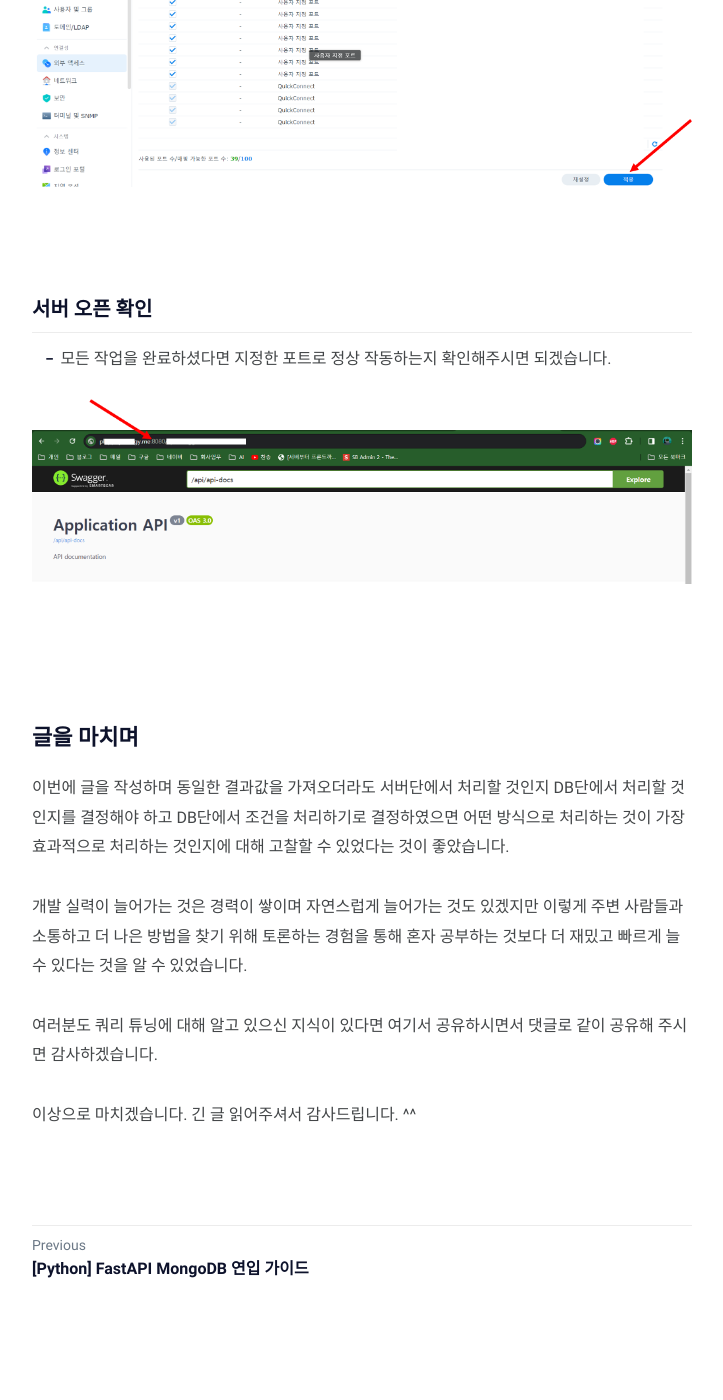
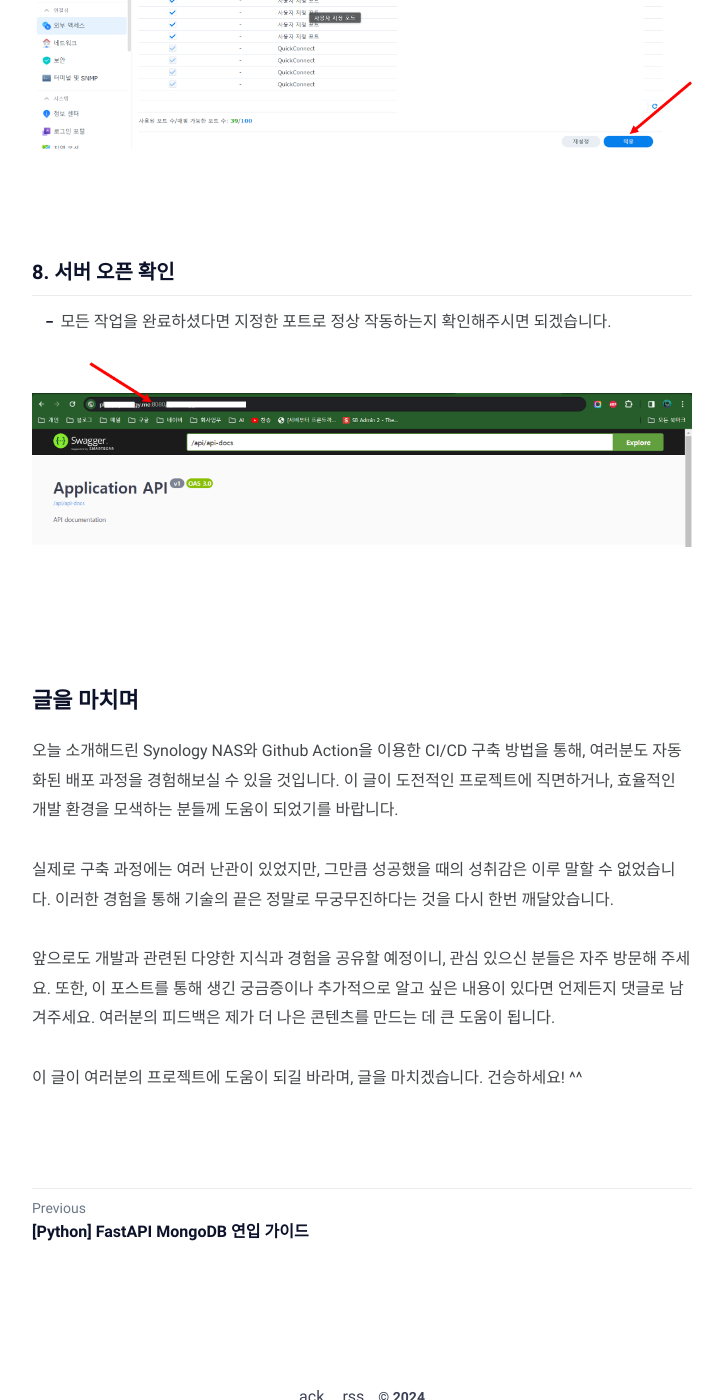
Before and after one commit to jd6186/jd6186.github.io, a Jekyll site: the page built from _posts/DevOps/NAS/2024-03-17-NAS_CI_CD.md, in a window 1280 px wide and 1400 px high, scrolled down 8188 px. Shown: the whole window, without its empty margins (278-1001 px from the left). Built offline with Jekyll 4.4.1, drawn with Linux system fonts in a browser that asks for light colours; comment, search, counter and statistics services are not loaded; part of the change alters nothing that is shown; some of the changed text lies outside the part shown.

Commit message:
[Source Update] 목차 및 마무리 글 정리

````diff
--- a/_posts/DevOps/NAS/2024-03-17-NAS_CI_CD.md
+++ b/_posts/DevOps/NAS/2024-03-17-NAS_CI_CD.md
@@ -22,7 +22,7 @@ tags: [DevOps, NAS, Synology, CI/CD, Github, Action]
 
 
 ## 본문
-### NAS 내 Docker 설치
+### 1. NAS 내 Docker 설치
 * 다양한 인터넷 예시가 존재하니 확인하시고 먼저 Docker부터 NAS에 설치해주시면 됩니다.<br/>
 예시) [Synology NAS에 Docker 설치하는 방법](https://www.lainyzine.com/ko/article/how-to-install-and-use-docker-on-your-synology-nas/)
 
@@ -34,7 +34,7 @@ tags: [DevOps, NAS, Synology, CI/CD, Github, Action]
     ![DockerVersion.png](../../../assets/img/DevOps/NAS/2024-03-17-NAS_CI_CD/DockerVersion.png)
 <br/><br/><br/>
 
-### NAS 내 Key발급
+### 2. NAS 내 Key발급
 1. 계정의 root 디렉토리에 .ssh 폴더 내 Key 파일 생성<br/>
     ```bash
     ssh-keygen
@@ -43,12 +43,12 @@ tags: [DevOps, NAS, Synology, CI/CD, Github, Action]
     ![KeyFile.png](../../../assets/img/DevOps/NAS/2024-03-17-NAS_CI_CD/KeyFile.png)
 <br/><br/><br/>
 
-### Repository 내 Docker Action Script 작성
-#### Repository 내 .github/workflows 폴더 생성
+### 3. Repository 내 Docker Action Script 작성
+##### Repository 내 .github/workflows 폴더 생성
 * 디렉토리 경로<br/>
   ![YMLFile.png](../../../assets/img/DevOps/NAS/2024-03-17-NAS_CI_CD/YMLFile.png)
 
-#### 해당 폴더 내 .yml 파일 생성
+##### 해당 폴더 내 .yml 파일 생성
 * 어떤 branches가 변경될 때 해당 Action을 실행할 것인지, 어떤 환경변수를 사용할 것인지 등을 정의합니다.
 * 여기서 SSH 연결하는 부분을 집중해서 봐주세요. 저는 여러 시도 끝에 이 부분을 해결하는 데에 많은 시간을 소비했었습니다. ㅠㅠ
 * "Build and Deploy Docker Image" 이 부분은 본인의 환경에 맞게 수정해주시면 됩니다. 저는 혹시 모를 상황을 대비해 배포 시 마다 폴더 자체를 삭제하고 다시 생성하도록 설정했습니다.
@@ -93,13 +93,13 @@ tags: [DevOps, NAS, Synology, CI/CD, Github, Action]
               EOF
     ```
 
-#### 파일 배포 전 확인 사항
+##### 파일 배포 전 확인 사항
 1. SSH_USERNAME으로 등록된 유저에게 폴더 관리 및 docker 명령어 실행 권한이 있는지 확인이 필요합니다.
 2. GIT_PASSWORD는 Token으로 발급받아 사용해야 합니다.
 3. SSH_PRIVATE_KEY는 NAS에서 만든 Private Key를 사용해야 합니다.(위 코드에선 Public Key로는 인증이 불가합니다.)
 <br/><br/><br/>
 
-### Repository 내 Secret Key 입력
+### 4. Repository 내 Secret Key 입력
 * 위 YML 파일에서 중괄호에 담아 사용한 환경변수들(ex- ${{ secrets.GIT_USERNAME }})은 Repository 내 Action용 Secret Key를 등록하여 사용합니다.<br/>이를 통해 중요 KEY들이 외부로 노출되는 것을 막을 수 있습니다.
 * 등록 방법<br/>
   ![SecretKeyPath.png](../../../assets/img/DevOps/NAS/2024-03-17-NAS_CI_CD/SecretKeyPath.png)
@@ -107,7 +107,7 @@ tags: [DevOps, NAS, Synology, CI/CD, Github, Action]
   ![AddSecretKey.png](../../../assets/img/DevOps/NAS/2024-03-17-NAS_CI_CD/AddSecretKey.png)
 <br/><br/><br/>
 
-### Dockerfile 작성
+### 5. Dockerfile 작성
 * 본인 환경에 맞게 Dockerfile을 작성합니다. 이 때 Dockerfile용 폴더를 구분하실 거면 위 YML 파일에서 해당 폴더로 이동하는 부분을 수정해주셔야 합니다.
 * 아래는 Dockerfile 예시 코드입니다.<br/>
     ```bash
@@ -137,8 +137,8 @@ tags: [DevOps, NAS, Synology, CI/CD, Github, Action]
     ENTRYPOINT java -jar app.jar -Dspring.profiles.active=${SPRING_PROFILES_ACTIVE} -Dspring.datasource.password=${SPRING_DATASOURCE_PASSWORD} -Djwt.secret=${JWT_SECRET}
     ```
 
-### Dockerfile 배포 확인
-#### Github Console에서 Action 확인
+### 6. Dockerfile 배포 확인
+##### Github Console에서 Action 확인
 * Github Action으로 접근해 해당 Action이 정상적으로 동작하는지 확인합니다. 이 때 SSH 권한 관련해서 문제가 발생할 수 있으니 이 부분을 반드시 확인해야 합니다.
 * 각 권한 설정은 NAS마다 다르기 때문에 각자가 해결하셔야 하는 부분이라 이 부분은 생략하겠습니다. 다만 체크해보셔야 할 부분들을 조금 정리해보겠습니다.
   1. SSH 접속 유저에게 각종 명령어에 대한 권한이 있는지 확인<br/>
@@ -149,7 +149,7 @@ tags: [DevOps, NAS, Synology, CI/CD, Github, Action]
 * 최종적으로 아래처럼 성공이 돼야합니다.<br/>
   ![GithubActionConsole.png](../../../assets/img/DevOps/NAS/2024-03-17-NAS_CI_CD/GithubActionConsole.png)
 
-#### NAS에서 Docker 실행 확인
+##### NAS에서 Docker 실행 확인
 * 위에서 정상적으로 동작했다면 NAS에서 해당 Docker Container가 실행되는지 확인합니다.
 
 ```bash
@@ -159,7 +159,7 @@ docker ps
 
 ![DockerRunCheck.png](../../../assets/img/DevOps/NAS/2024-03-17-NAS_CI_CD/DockerRunCheck.png)
 
-### Port Open
+### 7. Port Open
 * 해당 서버의 포트를 열어주어야 외부에서 접속이 가능합니다.
 * 다음은 Synology NAS에서 포트를 열어주는 방법입니다.
 
@@ -172,18 +172,17 @@ docker ps
 ![CreateRouterRule4.png](../../../assets/img/DevOps/NAS/2024-03-17-NAS_CI_CD/CreateRouterRule4.png)
 <br/><br/><br/>
 
-### 서버 오픈 확인
+### 8. 서버 오픈 확인
 * 모든 작업을 완료하셨다면 지정한 포트로 정상 작동하는지 확인해주시면 되겠습니다.
 
 ![ServerCheck.png](../../../assets/img/DevOps/NAS/2024-03-17-NAS_CI_CD/ServerCheck.png)
 <br/><br/><br/><br/>
 
 ## 글을 마치며
-이번에 글을 작성하며 동일한 결과값을 가져오더라도 서버단에서 처리할 것인지 DB단에서 처리할 것인지를 결정해야 하고
-DB단에서 조건을 처리하기로 결정하였으면 어떤 방식으로 처리하는 것이 가장 효과적으로 처리하는 것인지에 대해 고찰할 수 있었다는 것이 좋았습니다.
+오늘 소개해드린 Synology NAS와 Github Action을 이용한 CI/CD 구축 방법을 통해, 여러분도 자동화된 배포 과정을 경험해보실 수 있을 것입니다. 이 글이 도전적인 프로젝트에 직면하거나, 효율적인 개발 환경을 모색하는 분들께 도움이 되었기를 바랍니다.
 
-개발 실력이 늘어가는 것은 경력이 쌓이며 자연스럽게 늘어가는 것도 있겠지만 이렇게 주변 사람들과 소통하고 더 나은 방법을 찾기 위해 토론하는 경험을 통해 혼자 공부하는 것보다 더 재밌고 빠르게 늘 수 있다는 것을 알 수 있었습니다.
+실제로 구축 과정에는 여러 난관이 있었지만, 그만큼 성공했을 때의 성취감은 이루 말할 수 없었습니다. 이러한 경험을 통해 기술의 끝은 정말로 무궁무진하다는 것을 다시 한번 깨달았습니다.
 
-여러분도 쿼리 튜닝에 대해 알고 있으신 지식이 있다면 여기서 공유하시면서 댓글로 같이 공유해 주시면 감사하겠습니다.
+앞으로도 개발과 관련된 다양한 지식과 경험을 공유할 예정이니, 관심 있으신 분들은 자주 방문해 주세요. 또한, 이 포스트를 통해 생긴 궁금증이나 추가적으로 알고 싶은 내용이 있다면 언제든지 댓글로 남겨주세요. 여러분의 피드백은 제가 더 나은 콘텐츠를 만드는 데 큰 도움이 됩니다.
 
-이상으로 마치겠습니다. 긴 글 읽어주셔서 감사드립니다. ^^
+이 글이 여러분의 프로젝트에 도움이 되길 바라며, 글을 마치겠습니다. 건승하세요! ^^
````
